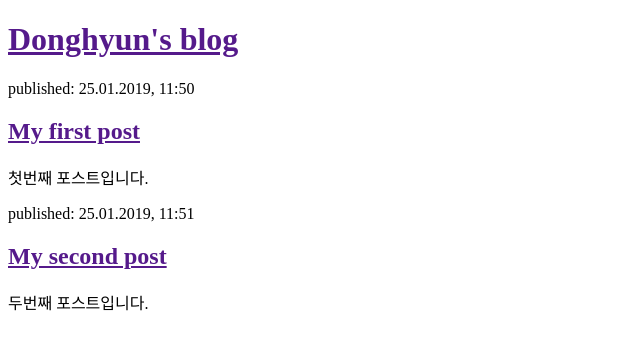
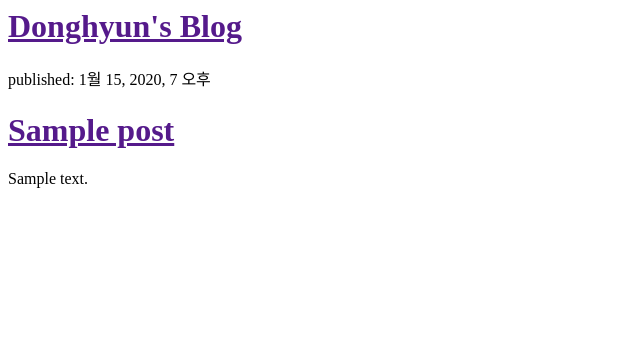
Before and after one commit to kimdonghyunn/my-first-blog, a Django app: template blog/templates/blog/post_list.html in a window 1280 px wide. Shown: the top 350 px of the page, without its empty margins (0-640 px from the left). Run offline with Django 3.2, Linux system fonts and the light colour scheme; the template is opened without the code that fills it: values that come from a table or form of the project are taken from there, others are empty; tables that the repository leaves empty hold one stand-in row (values such as "Sample post").

Commit message:
Modified templates to display posts from database.

```diff
--- a/blog/templates/blog/post_list.html
+++ b/blog/templates/blog/post_list.html
@@ -1,24 +1,19 @@
-<!DOCTYPE html>
 <html>
     <head>
-      <meta charset="utf-8">
-      <title>DongHyun's blog</title>
+        <title>Donghyun's Blog</title>
     </head>
     <body>
         <div>
-            <h1><a href="">Donghyun's blog</a></h1>
+            <h1><a href="">Donghyun's Blog</a></h1>
         </div>
 
-        <div>
-            <p>published: 25.01.2019, 11:50</p>
-            <h2><a href="">My first post</a></h2>
-            <p>첫번째 포스트입니다.</p>
-        </div>
+        {% for post in posts %}
+            <div>
+                <p>published: {{ post.published_date }}</p>
+                <h1><a href="">{{ post.title }}</a></h1>
+                <p>{{ post.text|linebreaksbr }}</p>
+            </div>
+        {% endfor %}
 
-        <div>
-            <p>published: 25.01.2019, 11:51</p>
-            <h2><a href="">My second post</a></h2>
-            <p>두번째 포스트입니다.</p>
-        </div>
     </body>
 </html>
--- a/blog/views.py
+++ b/blog/views.py
@@ -1,4 +1,7 @@
 from django.shortcuts import render
+from django.utils import timezone
+from .models import Post
 
 def post_list(request):
-    return render(request, 'blog/post_list.html', {})
+    posts = Post.objects.filter(published_date__lte=timezone.now()).order_by('published_date')
+    return render(request, 'blog/post_list.html', {'posts': posts})
```
